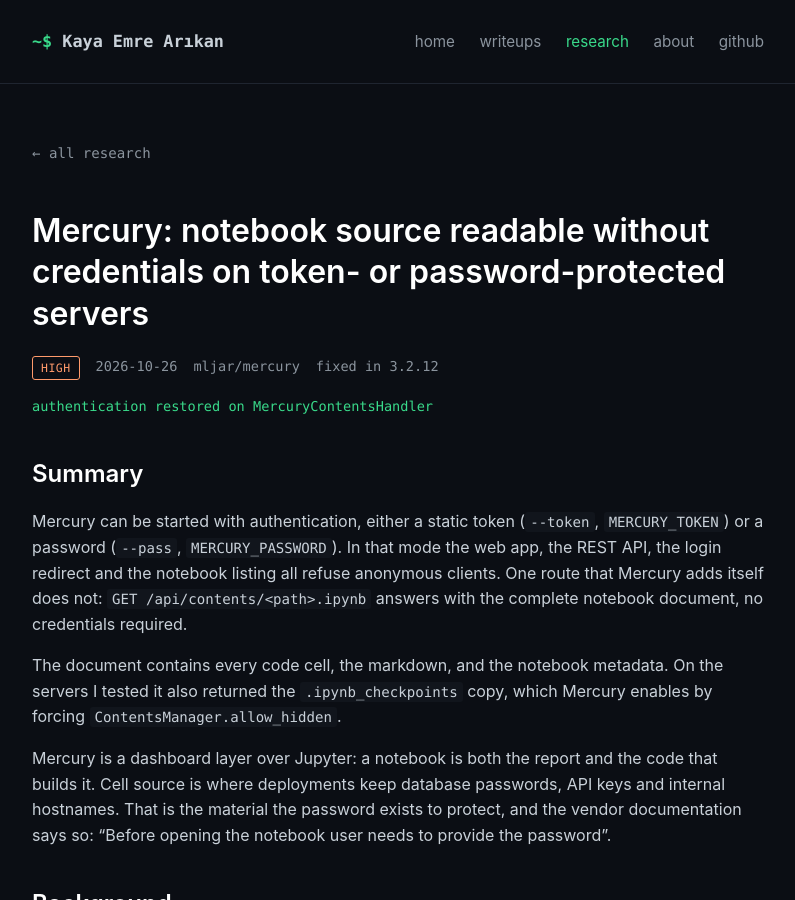
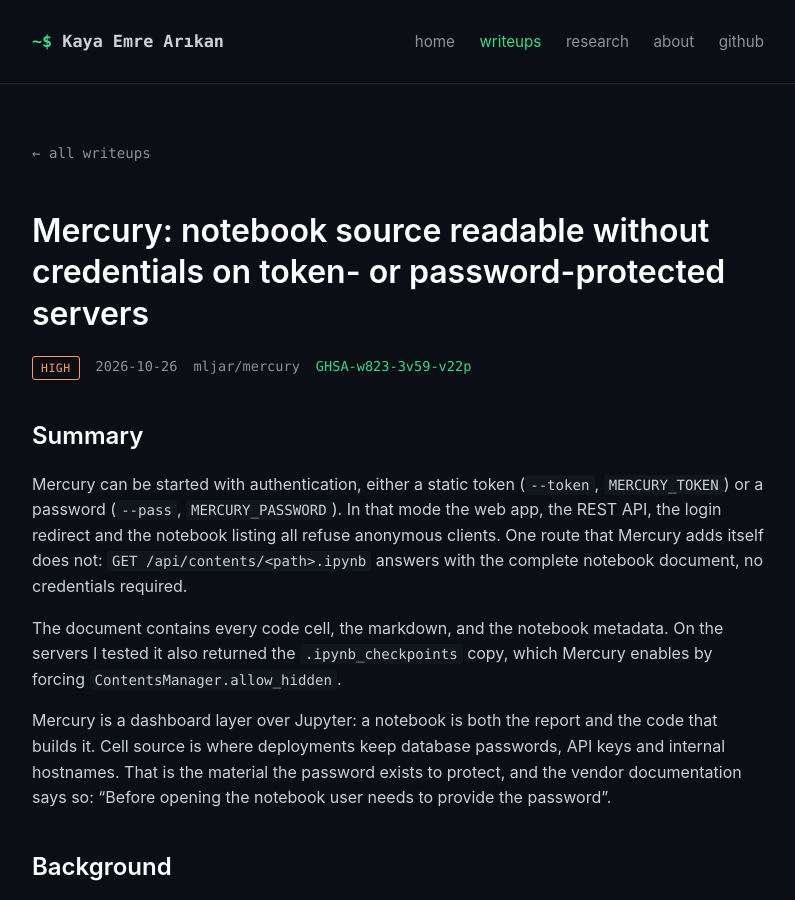
Before and after one commit to kemrec/kemrec.github.io, a Jekyll site: the page built from _writeups/mercury-notebook-contents-auth-bypass.md, in a window 1280 px wide and 900 px high. Shown: the whole window, without its empty margins (242-1037 px from the left). Built offline with Jekyll 4.4.1, drawn with Linux system fonts in a browser that asks for light colours.

Commit message:
Move Mercury post to writeups

```diff
--- a/_research/mercury-notebook-contents-auth-bypass.md
+++ b/_writeups/mercury-notebook-contents-auth-bypass.md
@@ -3,9 +3,7 @@ title: "Mercury: notebook source readable without credentials on token- or passw
 date: 2026-10-26
 target: "mljar/mercury"
 severity: High
-fixed: "3.2.12"
-fix: "authentication restored on MercuryContentsHandler"
-fix_url: "https://github.com/mljar/mercury/releases/tag/v3.2.12"
+identifier: "GHSA-w823-3v59-v22p"
 advisory_url: "https://github.com/mljar/mercury/security/advisories/GHSA-w823-3v59-v22p"
 summary: "Mercury standalone adds its own contents handler for .ipynb paths and overrides get() and put() without the authentication decorators Jupyter's base class carries. On a server started with --token or --pass, an anonymous GET /api/contents/<name>.ipynb returns the full notebook JSON, including cell source and the hidden checkpoint copy. Verified on 3.2.3 through 3.2.11; fixed in 3.2.12."
 ---
```
